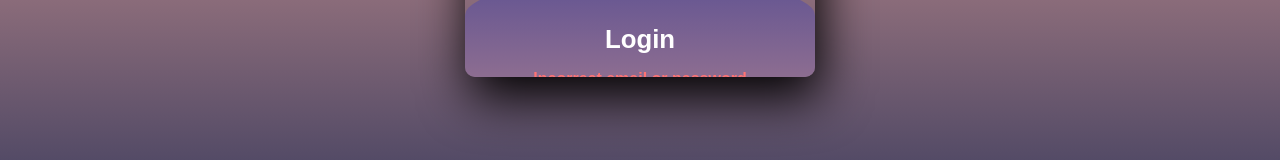
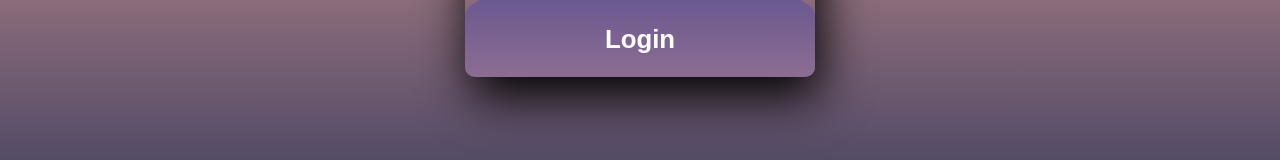
Before and after one commit to Artemiyqq/to-do-list, an Angular app in the folder Frontend/: page /auth in a window 1280 px wide. Shown: the part 573-733 px from the top of the page. Built offline with nearby package versions, Linux system fonts and the light colour scheme.

Commit message:
The issue with the constant display of a message about incorrect data when trying to log in has been resolved

```diff
--- a/Frontend/src/app/auth/auth.component.html
+++ b/Frontend/src/app/auth/auth.component.html
@@ -36,7 +36,7 @@
             <form [formGroup]="loginForm" (submit)="onSubmitLogin()">
                 <div class="login-label-and-error-h4">
                     <label for="chk" aria-hidden="true" (click)="switchToLogin()">Login</label>
-                    <h4 class="failed-attempt-to-login" >Incorrect email or password</h4>
+                    <h4 class="failed-attempt-to-login" *ngIf="loginDataIncorrect">Incorrect email or password</h4>
                     <h4 class="succesful-sign-up" *ngIf="registeredSuccessfully">You can now log in to your account</h4>
                 </div>
                 <input type="email" name="email" placeholder="Email" formControlName="loginEmail"
```
